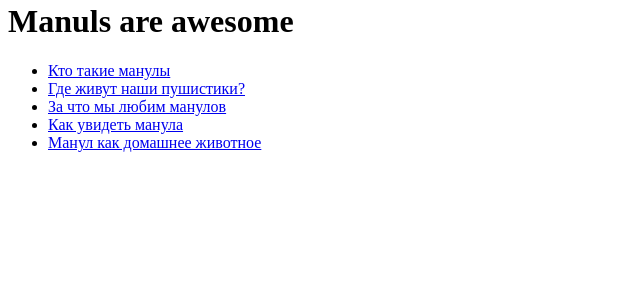
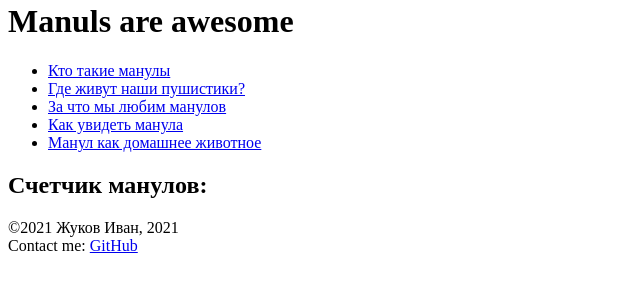
Before and after one commit to JoJukov/Web-5sem, a plain HTML site: page index.html in a window 1280 px wide. Shown: the part 330-622 px from the top of the page, without its empty margins (0-640 px from the left). Drawn offline with Linux system fonts and the light colour scheme.

Commit message:
update index.html

```diff
--- a/index.html
+++ b/index.html
@@ -24,6 +24,7 @@
                 <li><a href="#">Манул как домашнее животное</a></li>
             </ul>
         </nav>
+        <h2>Счетчик манулов: </h2>
     </header>
 
     <main>
@@ -31,7 +32,9 @@
     </main>
 
     <footer>
-
+        ©2021 Жуков Иван, 2021
+        <br>
+        Contact me: <a href="https://github.com/JoJukov">GitHub</a>
     </footer>
 </body>
 </html>
```
